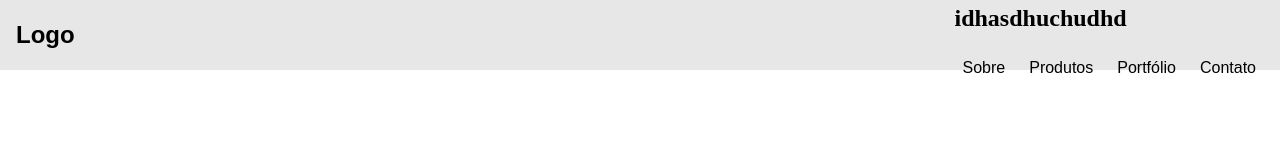
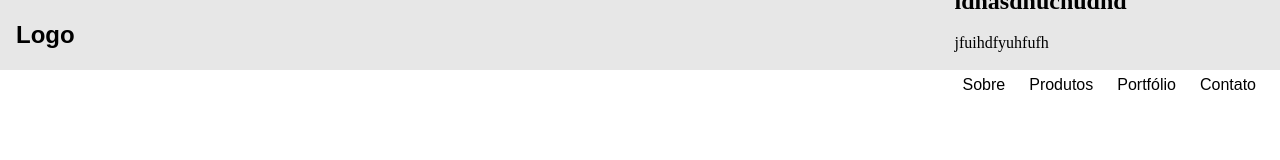
Before and after one commit to ViniciusAndrade02/Typescript, a plain HTML site: page index.html in a window 1280 px wide. Drawn offline with Linux system fonts and the light colour scheme.

Commit message:
paragrafo modificado

```diff
--- a/index.html
+++ b/index.html
@@ -3,6 +3,7 @@
   <a id="logo" href="">Logo</a>
   <nav id="nav" >
     <h1>idhasdhuchudhd</h1>
+    <p>jfuihdfyuhfufh</p>
     <button
       aria-label="Abrir Menu"
       aria-expanded="false"
```
